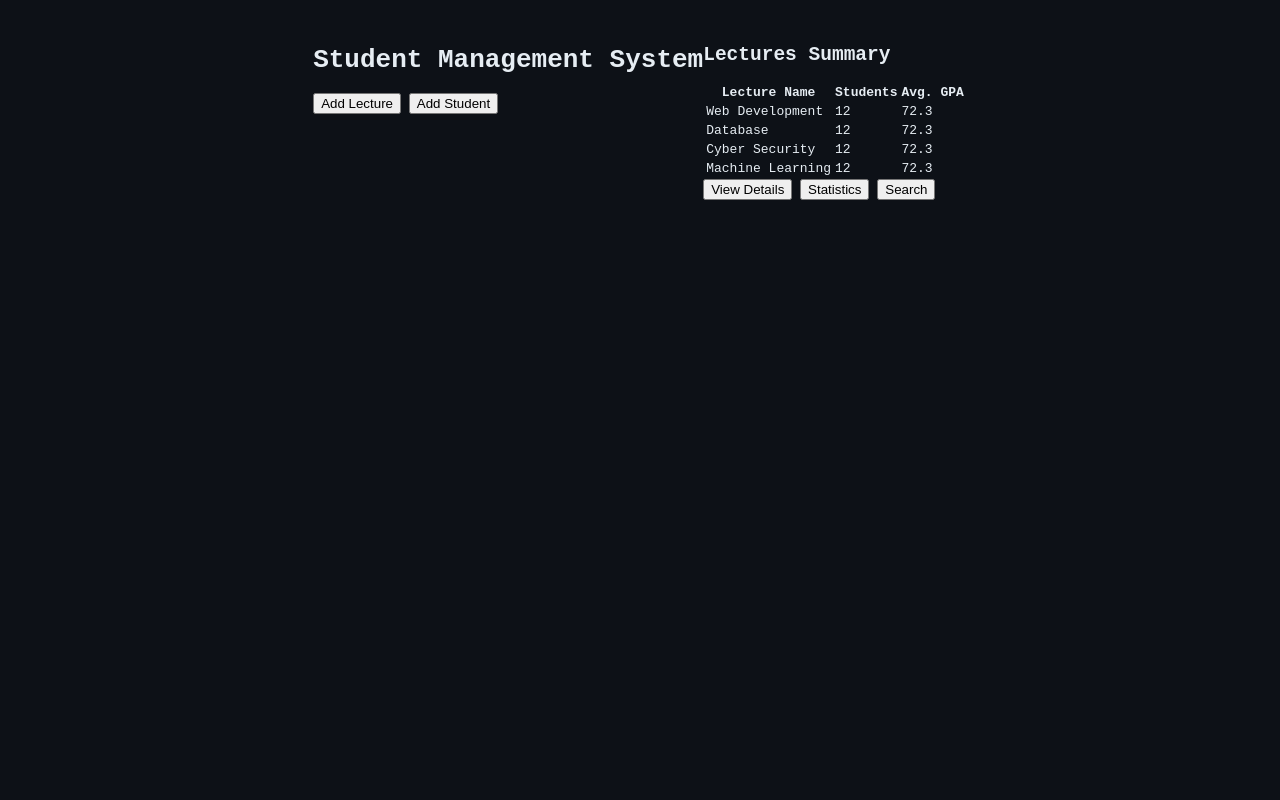
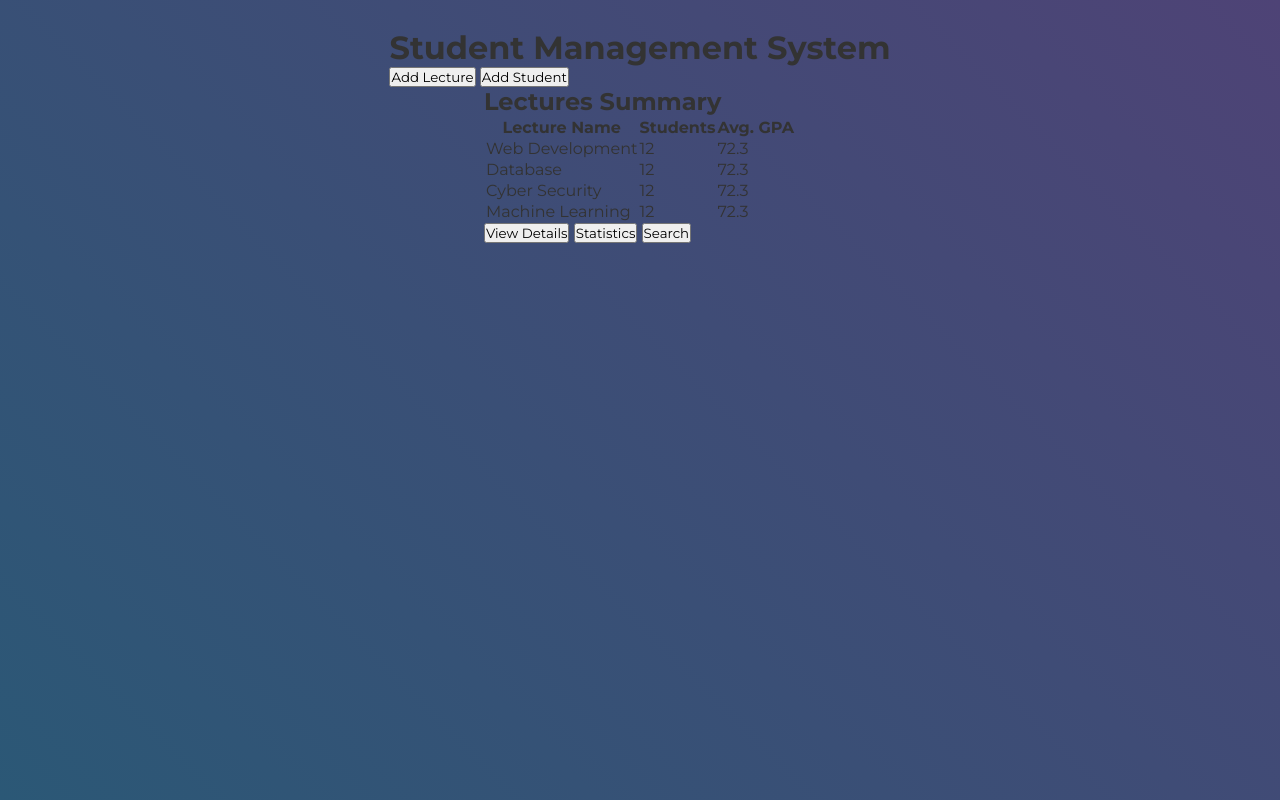
Before and after one commit to toprakmuhammed/html-css-js-projects, a plain HTML site: page project-19-student-management-system/index.html in a window 1280 px wide. Drawn offline with Linux system fonts and the light colour scheme.

Commit message:
add basic css elements.

```diff
--- a/project-19-student-management-system/style.css
+++ b/project-19-student-management-system/style.css
@@ -1,15 +1,31 @@
-body {
-  font-family: monospace;
-  background-color: #0d1117;
-  color: #e6edf3;
-  display: flex;
-  justify-content: center;
-  align-items: start;
-  padding: 20px;
+@import url(https://fonts.googleapis.com/css?family=Montserrat:100,200,300,regular,500,600,700,800,900,100italic,200italic,300italic,italic,500italic,600italic,700italic,800italic,900italic);
+
+:root {
+  --primary-color: #2b5876;
+  --secondary-color: #4e4376;
+  --weak-color: #fc8181;
+  --medium-color: #fbd38d;
+  --strong-color: #68d391;
 }
 
-main {
-  border: 1px solid #30363d;
-  padding: 20px;
-  width: 500px;
+* {
+  margin: 0;
+  padding: 0;
+  box-sizing: border-box;
+  font-family: "Montserrat", sans-serif;
 }
+
+body {
+  background: linear-gradient(
+    45deg,
+    var(--primary-color),
+    var(--secondary-color)
+  );
+  min-height: 100vh;
+  display: flex;
+  flex-direction: column;
+  justify-content: start;
+  align-items: center;
+  color: #333;
+  padding: 28px;
+}
```
